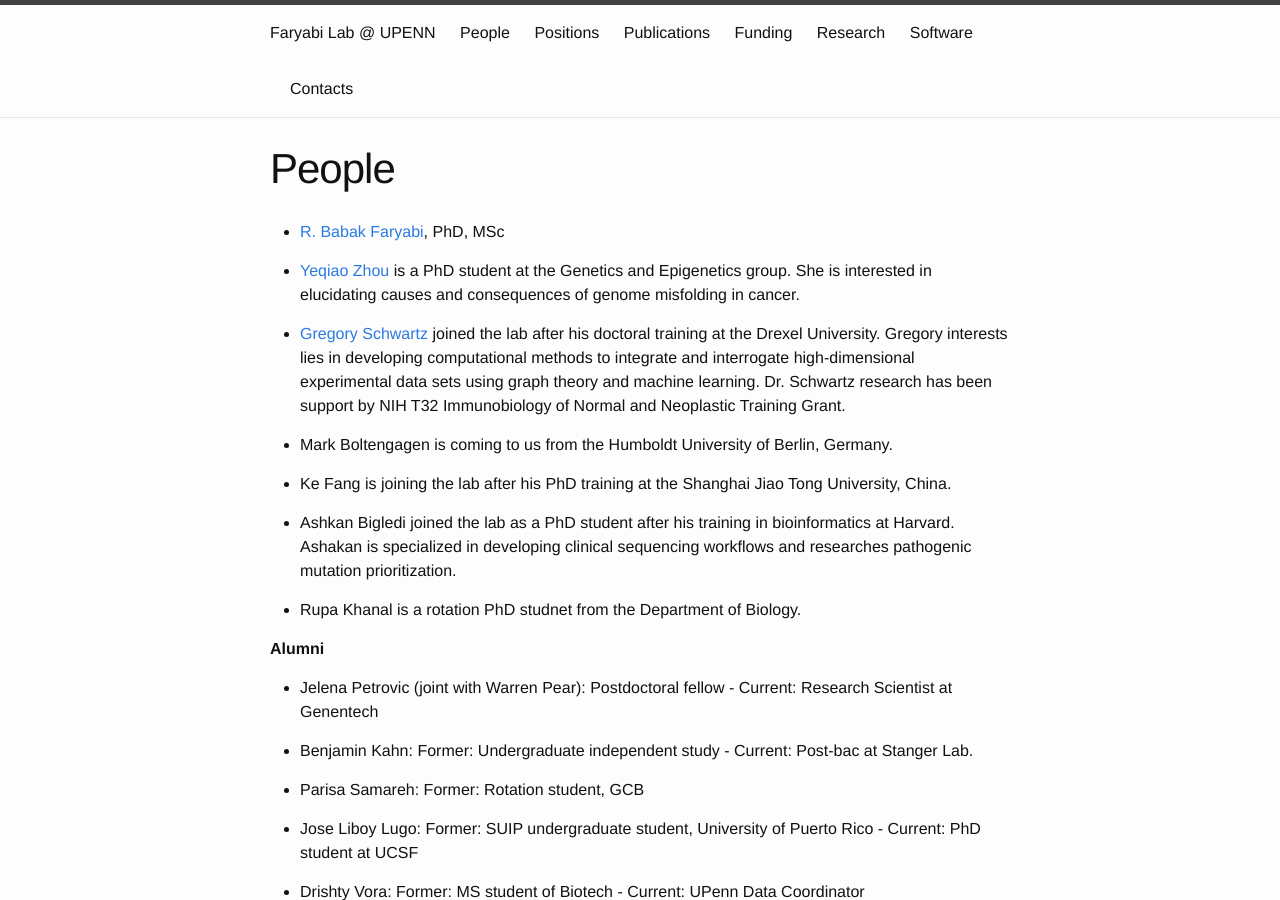
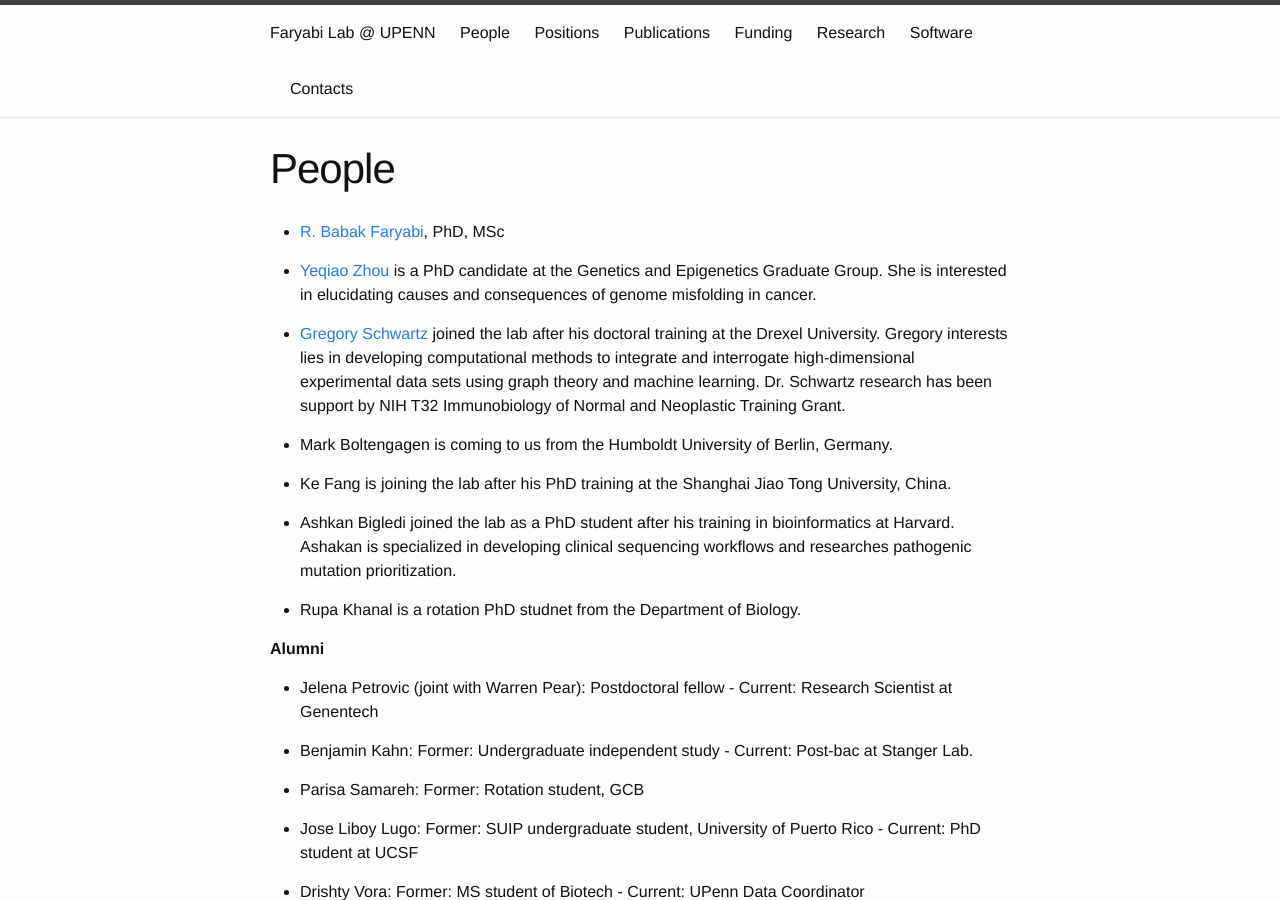
Before and after one commit to faryabib/faryabib.github.io, a Jekyll site: the page built from people.md, in a window 1280 px wide and 900 px high. Built offline with Jekyll 4.4.1, drawn with Linux system fonts in a browser that asks for light colours.

Commit message:
Update people.md

```diff
--- a/people.md
+++ b/people.md
@@ -6,7 +6,7 @@ permalink: /people.html
 
 * [R. Babak Faryabi](PBabak.html), PhD, MSc
 
-* [Yeqiao Zhou](https://twitter.com/YeqiaoZhou) is a PhD student at the Genetics and Epigenetics group. She is interested in elucidating causes and consequences of genome misfolding in cancer.
+* [Yeqiao Zhou](https://twitter.com/YeqiaoZhou) is a PhD candidate at the Genetics and Epigenetics Graduate Group. She is interested in elucidating causes and consequences of genome misfolding in cancer.
 
 * [Gregory Schwartz](https://github.com/GregorySchwartz) joined the lab after his doctoral training at the Drexel University. Gregory interests lies in developing computational methods to integrate and interrogate high-dimensional experimental data sets using graph theory and machine learning. Dr. Schwartz research has been support by NIH T32 Immunobiology of Normal and Neoplastic Training Grant.
 
```
